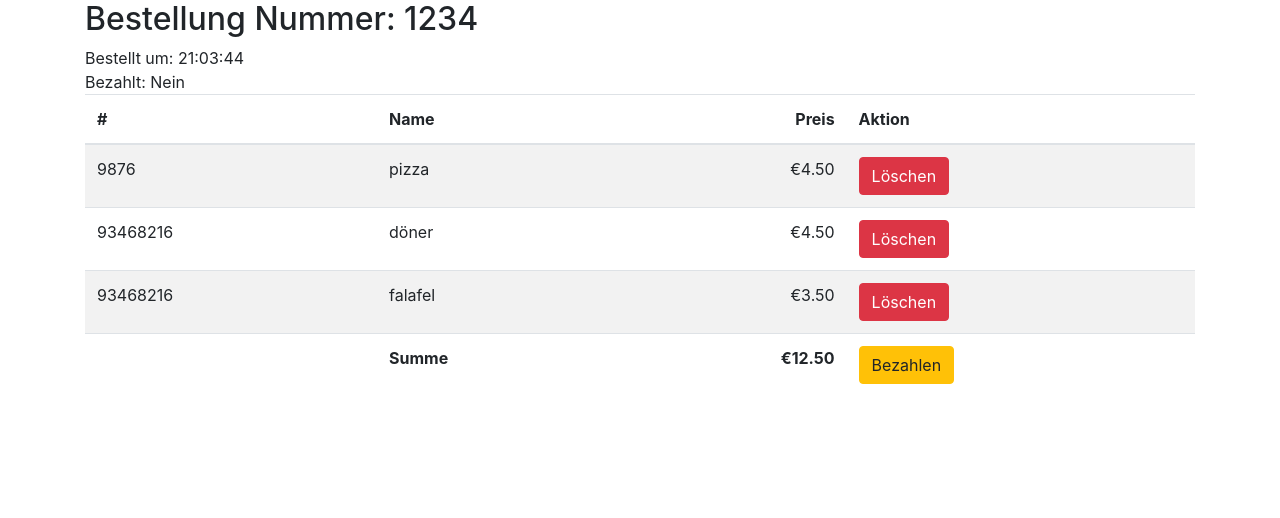
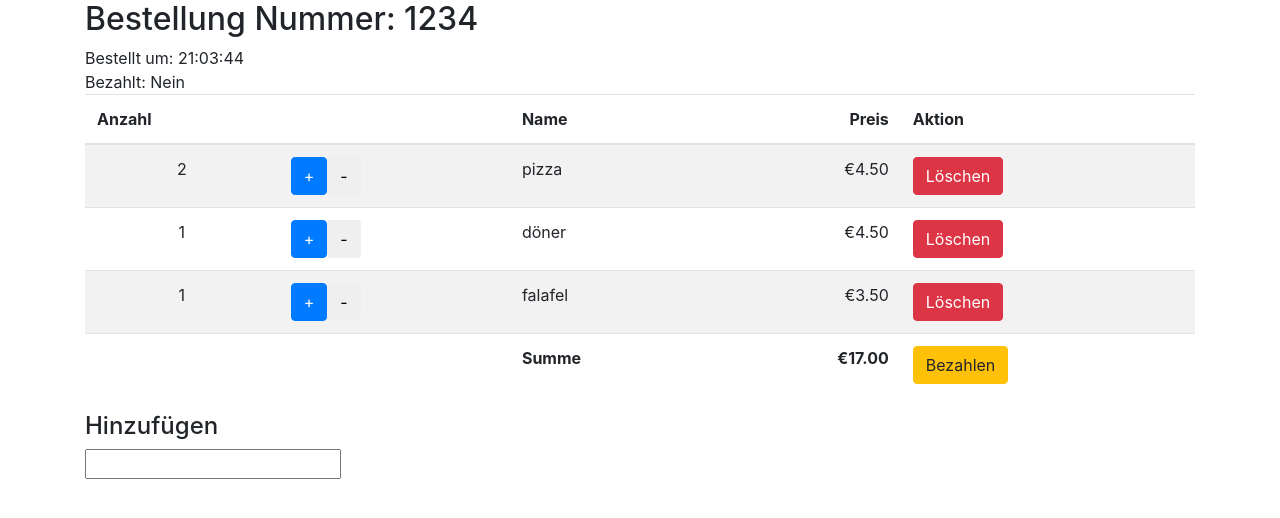
Before and after one commit to mad73923/order-master, an Angular app: page / in a window 1280 px wide. Shown: the top 518 px of the page. Built offline with nearby package versions, Linux system fonts and the light colour scheme.

Commit message:
+- buttons

```diff
--- /dev/null
+++ b/src/app/add-order-item/add-order-item.component.html
@@ -0,0 +1 @@
+<input>
--- /dev/null
+++ b/src/app/add-order-item/add-order-item.component.ts
@@ -0,0 +1,15 @@
+import { Component, OnInit } from '@angular/core';
+
+@Component({
+  selector: 'app-add-order-item',
+  templateUrl: './add-order-item.component.html',
+  styleUrls: ['./add-order-item.component.css']
+})
+export class AddOrderItemComponent implements OnInit {
+
+  constructor() { }
+
+  ngOnInit() {
+  }
+
+}
--- a/src/app/app.module.ts
+++ b/src/app/app.module.ts
@@ -5,13 +5,15 @@ import { NgModule } from '@angular/core';
 import { AppComponent } from './app.component';
 import { OrderListComponent } from './order-list/order-list.component';
 import { OrderListItemComponent } from './order-list-item/order-list-item.component';
+import { AddOrderItemComponent } from './add-order-item/add-order-item.component';
 
 
 @NgModule({
   declarations: [
     AppComponent,
     OrderListComponent,
-    OrderListItemComponent
+    OrderListItemComponent,
+    AddOrderItemComponent
   ],
   imports: [
     BrowserModule
--- a/src/app/pizza.ts
+++ b/src/app/item.ts
@@ -1,4 +1,4 @@
-export class Pizza{
+export class Item{
     name: string;
     ingredients: string[];
     price: number;
--- a/src/app/mock-config.ts
+++ b/src/app/mock-config.ts
@@ -1,4 +1,4 @@
-import {Pizza} from './pizza'
+import {Item} from './item'
 
 export const mockConfig = {
     availableItems: [
--- a/src/app/mock-order.ts
+++ b/src/app/mock-order.ts
@@ -6,13 +6,13 @@ export const mockOrder: Order = {
     date: Date.now(),
     paid: false,
     items: [
-        {id: 9876,
+        {count: 2,
         name:"pizza",
         price: 4.5},
-        {id: 93468216,
+        {count: 1,
             name:"döner",
             price: 4.5},
-        {id: 93468216,
+        {count: 1,
             name:"falafel",
             price: 3.5}
     ]
--- a/src/app/order-item.ts
+++ b/src/app/order-item.ts
@@ -1,5 +1,5 @@
 export class OrderItem{
-    id: number;
+    count: number;
     name: string;
     price: number;
 }
--- a/src/app/order-list-item/order-list-item.component.html
+++ b/src/app/order-list-item/order-list-item.component.html
@@ -1,4 +1,5 @@
-<td>{{item.id}}</td>
+<td class="text-center">{{item.count}}</td>
+<td><button class="btn btn-primary" (click)="incrementCount()">+</button>  <button class="btn" (click)="decrementCount()">-</button></td>
 <td>{{item.name}}</td>
 <td class="text-right">{{item.price | currency:'EUR'}}</td>
 <td><button (click)="delete()" type="button" class="btn btn-danger">Löschen</button></td>
--- a/src/app/order-list-item/order-list-item.component.ts
+++ b/src/app/order-list-item/order-list-item.component.ts
@@ -14,8 +14,29 @@ export class OrderListItemComponent implements OnInit {
   @Output()
   onDelete = new EventEmitter();
 
+  @Output()
+  onUpdate = new EventEmitter();
+
+  updated(){
+    this.onUpdate.emit();
+  }
+
   delete(){
     this.onDelete.emit();
+  }
+
+  incrementCount(){
+    this.item.count ++;
+    this.updated();
+  }
+
+  decrementCount(){
+    if(this.item.count>1){
+      this.item.count --;
+      this.updated();
+    }else{
+      this.delete();
+    }
   }
 
   constructor() { }
--- a/src/app/order-list/order-list.component.html
+++ b/src/app/order-list/order-list.component.html
@@ -3,15 +3,17 @@ Bestellt um: {{order.date | date:"HH:mm:ss"}}<br>
 Bezahlt: {{order.paid ? 'Ja' : 'Nein'}}
 <table class="table table-striped">
   <thead>
-    <th>#</th>
+    <th>Anzahl</th>
+    <th></th>
     <th>Name</th>
     <th class="text-right">Preis</th>
     <th>Aktion</th>
   </thead>
   <tbody>
-     <tr *ngFor="let item of order.items" [apporderlistitem]="item" (onDelete)="deleteItem(item)"></tr>
+     <tr *ngFor="let item of order.items" [apporderlistitem]="item" (onDelete)="deleteItem(item)" (onUpdate)="update_order_sum()"></tr>
 
      <tr *ngIf="order.items.length > 0">
+       <td></td>
        <td></td>
        <th>Summe</th>
        <th class="text-right">{{order_sum | currency:'EUR'}}</th>
@@ -19,3 +21,6 @@ Bezahlt: {{order.paid ? 'Ja' : 'Nein'}}
       </tr>
   </tbody>
 </table>
+
+<h4>Hinzufügen</h4>
+<app-add-order-item></app-add-order-item>
--- a/src/app/order-list/order-list.component.ts
+++ b/src/app/order-list/order-list.component.ts
@@ -2,6 +2,7 @@ import { Component, OnInit } from '@angular/core';
 
 import {mockOrder} from '../mock-order'
 import { OrderItem } from '../order-item';
+import {mockConfig} from '../mock-config'
 
 @Component({
   selector: 'app-order-list',
@@ -11,6 +12,8 @@ import { OrderItem } from '../order-item';
 export class OrderListComponent implements OnInit {
 
   order = mockOrder;
+
+  config = mockConfig;
 
   order_sum : number;
 
@@ -29,7 +32,7 @@ export class OrderListComponent implements OnInit {
   update_order_sum(){
     let erg = 0;
     this.order.items.forEach(element => {
-      erg += element.price;
+      erg += element.price * element.count;
     });
     this.order_sum = erg;
   }
```
Also changed, not shown: src/app/add-order-item/add-order-item.component.css (added), 1 other file (tests, documents, lock files or other folders).
